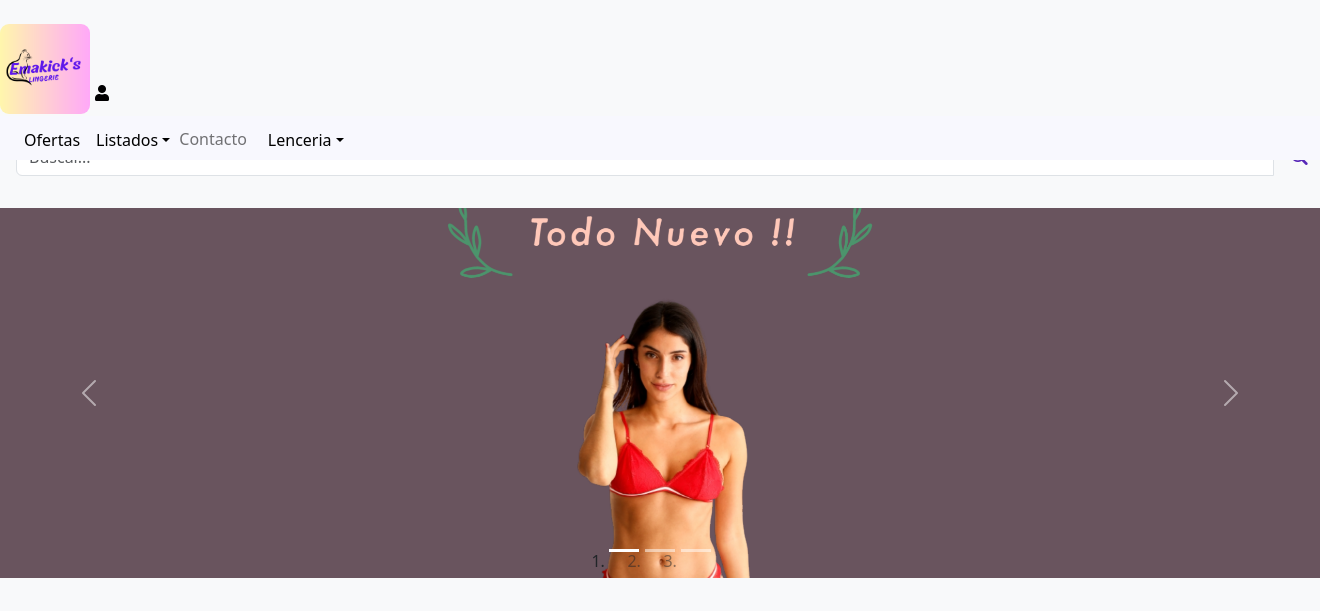
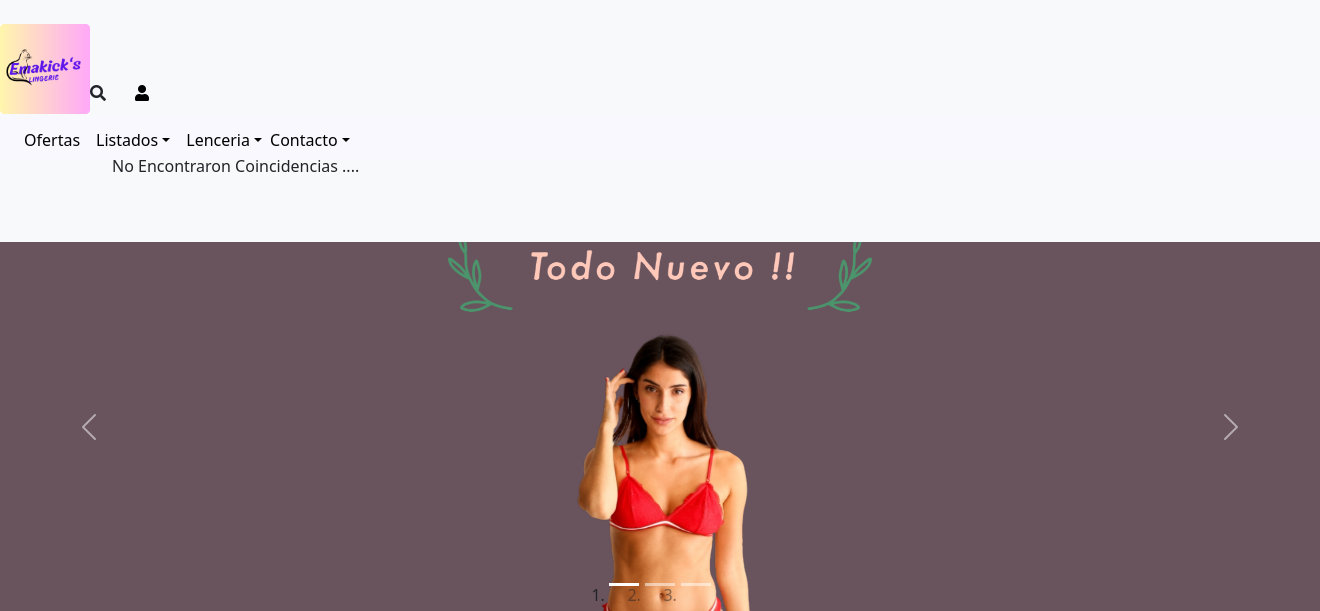
Before and after one commit to AdusoftCo/emakick2, a PHP site: page /index3.php in a window 1320 px wide; the page is wider, and only the part inside the window is pictured. Shown: the top 611 px of that part. Run offline with PHP 8.4, Linux system fonts and the light colour scheme.

Commit message:
con search general

```diff
--- a/css/estilos.css
+++ b/css/estilos.css
@@ -7,7 +7,7 @@ body {
     background-color: #f8f9fa;
 }
 
-.ronded {
+.rounded {
     border-radius: 10%;
     overflow: hidden;
 }
@@ -24,7 +24,9 @@ body {
     z-index: 1001;
     margin-top: 1.5rem;
     padding-top: 0.25rem;
+    border: none !important;
 }
+
 
 .navbar-toggler:focus {
     outline: none !important;
@@ -61,17 +63,23 @@ body {
     top: 55%;
     transform: translateY(-50%);
 }
-
+.custom-search-input {
+    margin: 0;
+    padding: 0;
+    background-color: #f8f8fe;
+    border: none;
+    outline: none;
+    box-shadow: none;
+}
 .dropdown-menu {
     right: 0;
     left: auto;
+    --bs-dropdown-padding-y: 0;
 }
 
 .mobile-icon {
     color: #000;
-    /* Set your desired color for the user icon */
     margin-left: 5px;
-    /* Adjust the margin as needed */
 }
 
 /* Custom styles to remove little down arrow and blue color */
@@ -121,16 +129,6 @@ body {
     transform: translate(-50%, -50%);
 }
 
-/*.image-container {
-    display: flex;
-    justify-content: center;
-    align-items: center;
-    width: 100%;
-    height: auto;
-    background-position: center;
-    background-repeat: no-repeat;
-    background-size: cover;
-}*/
 .display-5.text-center {
     text-align: center;
 }
@@ -175,7 +173,7 @@ h2 {
     text-align: center;
 }
 
-.dropdown-menu.wider {
+.dropdown-menu .wider {
     width: 400px;
     max-width: 110%;
     /* Adjust the value as needed */
@@ -222,22 +220,15 @@ h2 {
     cursor: pointer;
 }
 /* Custom styles for the footer dropdowns */
-/* Add this CSS to adjust spacing */
 .footer-dropdown .container {
     text-align: left;
-    /* Align the text to the left */
     margin-bottom: 20px;
-    /* Add margin to create space below the second dropdown */
 }
 .footer-dropdown .dropdown button {
     width: 100%;
-    /* Make the buttons full width of the container */
     text-align: left;
-    /* Align the text to the left */
     padding-right: 30px;
-    /* Add space for the dropdown arrow */
 }
-
 .boton:focus {
     box-shadow: none !important;
     outline: none !important;
@@ -267,7 +258,6 @@ h2 {
     color: forestgreen;
 }
 
-
 /* Media query for screen widths up to 768px (for mobile devices) */
 @media (max-width: 768px) {
     body {
@@ -275,6 +265,9 @@ h2 {
     }
     .text-pink {
         color: #5728b7;
+    }
+    .text-footer{
+        color: #000 !important;
     }
     .image-size{
         width: 80%;
@@ -319,10 +312,15 @@ h2 {
         /* Adjust the margin as needed */
     }
     .search-icon {
+        box-shadow: none !important;
+        outline: none !important;
         color: #5728b7;
         cursor: pointer;
+        border: none;
+        /* Remove the border */
+        background-color: transparent;
+        /* Remove the background color */
     }
-
     .footer-dropdown .dropdown-menu {
         width: 100vw;
         }
--- /dev/null
+++ b/footer.php
@@ -0,0 +1,66 @@
+<footer class="footer-dropdown text-footer mt-5">
+    <div class="container">
+        <div class="row">
+            <div class="col-12">
+                <!-- First dropdown with text -->
+                <div class="dropdown">
+                    <button class="btn dropdown-toggle w-100 text-start mb-2" type="button" id="dropdownText"
+                        data-bs-toggle="dropdown" aria-expanded="false" data-bs-auto-close="false">
+                        Información Del Local
+                    </button>
+                    <ul class="dropdown-menu" aria-labelledby="dropdownText">
+                        <li>
+                            <p class="ms-3">
+                                <i class="fas fa-map-marker-alt"></i>
+                                Castelli 234 Local 1, Once C.A.B.A.
+                            </p>
+                        </li>
+                        <li>
+                            <p class="ms-3">
+                                <i class="fas fa-phone"></i>
+                                11 5653 2820
+                            </p>
+                        </li>
+                        <li>
+                            <p class="ms-3">
+                                <i class="fas fa-envelope"></i>
+                                janere_645@hotmail.com
+                            </p>
+                        </li>
+                        <!-- Add more options as needed -->
+                    </ul>
+                </div>
+            </div>
+
+            <div class="col-12">
+                <!-- Second dropdown with links -->
+                <div class="dropdown">
+                    <button class="btn dropdown-toggle w-100 text-start mb-3" type="button" id="dropdownLinks"
+                        data-bs-toggle="dropdown" aria-expanded="false" data-bs-auto-close="false">
+                        Contacto
+                    </button>
+                    <ul class="dropdown-menu" aria-labelledby="dropdownLinks">
+                        <li><a class="dropdown-item" href="#">Contactános</a></li>
+                        <li><a class="dropdown-item" href="#">Listados</a></li>
+                        <!-- Add more links as needed -->
+                    </ul>
+                </div>
+            </div>
+
+            <div class="col-12 mt-2 mb-3 text-center">
+                <a class="faceook me-4" href="https://facebook.com" target="_blank"><i
+                        class="fab fa-facebook fa-2x"></i></a>
+                <a class="whatsapp" href="https://wa.me/5491150511072" target="_blank"><i
+                        class="fab fa-whatsapp fa-2x"></i></a>
+            </div>
+
+            <div class="footer-text">
+                <p>Tienda Emakick's Lingerie 2023 @ Todos los derechos reservados</p>
+                <p>Diseñado por Adusoft
+                    <span style="color:#FFD200; font-weight: strong;">❤</span>
+                </p>
+            </div>
+        </div>
+
+    </div>
+</footer>
--- a/index3.php
+++ b/index3.php
@@ -4,6 +4,25 @@ error_reporting(E_ALL ^ E_NOTICE);
 
 include 'conexion.php';
 include 'calculos.php';
+
+// $opcion = isset($_GET['option']) ? $_GET['option'] : '';
+$conexion = new conexion();
+
+// Check if a search query is submitted
+if ($_SERVER['REQUEST_METHOD'] === 'GET' && isset($_GET['searchQuery'])) {
+    $searchQuery = $_GET['searchQuery'];
+
+    // Specify the tables you want to search
+    $tables = ["cami_son_setas", "damas", "masculinos", "medias"];
+
+    // Use the search method from the conexion class
+    $results = $conexion->search("%$searchQuery%", $tables);
+
+    // Output the search results as HTML
+    displaySearchResults($results);
+
+    exit();
+}
 ?>
 
 <!DOCTYPE html>
@@ -21,20 +40,29 @@ include 'calculos.php';
 
 <body>
   <div class="container-fluid p-0">
-    <!-- Navbar with Bootstrap -->
     <nav class="navbar navbar-dropdown navbar-expand-lg navbar-light">
+      <!--Button Hamburger-->
       <button class="navbar-toggler pt-4 pe-1" type="button" data-bs-toggle="collapse" data-bs-target="#navbarNavDropdown"
         aria-controls="navbarNavDropdown" aria-expanded="false" aria-label="Toggle navigation">
         <span class="navbar-toggler-icon"></span>
       </button>
+      <!--Logo Imagen-->
       <div class="text-center mt-3 mb-3">
         <img src="imagenes/1.png" alt="Logo" width="90" height="90" class="img-fluid d-block mx-auto ronded">
       </div>
 
-    <!-- User Icon (Move this to the right corner) -->
       <div class="ml-auto d-flex align-items-center order-lg-2">
-      <a class="nav-link pt-5 pe-3" href="#" role="button" data-bs-toggle="dropdown"
-        data-bs-target="#userDropdownMenu">
+        <!--Formulario Searching -->
+        <form class="d-flex align-items-center" id="search-form" method="get" action="index3.php">
+          <a class="nav-link pt-5 pe-4" href="#" role="submit" data-bs-toggle="dropdown" data-bs-target="#userDropdown">
+            <i class="fas fa-search"></i>
+          </a>
+          <ul class="dropdown-menu dropdown-menu-end" aria-labelledby="userDropdown">
+            <li><input class="form-control mb-0 me-2 custom-search-input" type="text" id="searchQuery" name="searchQuery" placeholder="Buscar ..." aria-label="Search"></li>
+          </ul>
+        </form>
+        <!--Dropdown Users-->
+        <a class="nav-link pt-5 pe-3" href="#" role="button" data-bs-toggle="dropdown" data-bs-target="#userDropdownMenu">
             <i class="fas fa-user mobile-icon"></i>
         </a>
         <ul class="dropdown-menu dropdown-menu-end" aria-labelledby="userDropdownMenu">
@@ -43,6 +71,7 @@ include 'calculos.php';
         </ul>
       </div>
 
+      <!--Dropdown Categories -->
       <div class="collapse navbar-collapse" id="navbarNavDropdown">
         <ul class="navbar-nav mt-1 ps-3">
           <li class="nav-item">
@@ -59,10 +88,18 @@ include 'calculos.php';
             </ul>
           </li>
           <li class="nav-item dropdown">
-          <button class="btn dropdown-toggle ps-0" type="button" id="dropdownText" data-bs-toggle="dropdown" aria-expanded="false">
-              Contacto
-          </button>
-            <ul class="dropdown-menu" aria-labelledby="dropdownText">
+            <a class="nav-link dropdown-toggle ml-0" href="#" role="button" data-bs-toggle="dropdown"
+              data-bs-target="#lenceriaDropdownMenu">Lenceria</a>
+            <ul class="dropdown-menu" aria-labelledby="navbarDropdown" id="lenceriaDropdownMenu">
+              <li><a class="dropdown-item" href="#" data-bs-option="damas">Damas</a></li>
+              <li><a class="dropdown-item" href="#" data-bs-option="hombres">Hombres</a></li>
+              <li><a class="dropdown-item" href="#" data-bs-option="ninos">Niños</a></li>
+            </ul>
+          </li>
+          <li class="nav-item dropdown">
+            <a class="nav-link dropdown-toggle ps-0" href="#" role="button" data-bs-toggle="dropdown"
+              data-bs-target="dropdownText">Contacto</a>
+              <ul class="dropdown-menu" aria-labelledby="navbarDropdown" id="dropdownText">
                 <li><p class="ms-3">
                       <i class="fas fa-map-marker-alt"></i>
                         Castelli 234 Local 1, Once C.A.B.A.
@@ -80,30 +117,31 @@ include 'calculos.php';
                 </li>
               </ul>
           </li>
-        <li class="nav-item dropdown">
-          <a class="nav-link dropdown-toggle ml-0" href="#" role="button" data-bs-toggle="dropdown"
-            data-bs-target="#lenceriaDropdownMenu">Lenceria</a>
-          <ul class="dropdown-menu" aria-labelledby="navbarDropdown" id="lenceriaDropdownMenu">
-            <li><a class="dropdown-item" href="#" data-bs-option="damas">Damas</a></li>
-            <li><a class="dropdown-item" href="#">Hombres</a></li>
-            <li><a class="dropdown-item" href="#">Niños</a></li>
-          </ul>
-        </li>
         </ul>
       </div>
     </nav>
-  <!--Rest of the Body (Carrousel!)-->
-  <div class="row justify-content-center">
-    <div class="col-12 mt-0">
-      <form id="searchForm" method="get" action="index3.php">
-        <div class="input-group mb-2">
-          <input type="text" class="form-control ms-3" id="searchQuery" name="searchQuery" placeholder="Buscar..."
-                style="width: calc(90% - 50px);">
-          <button class="btn" type="submit" style="color: #5728b7;"><i class="bi bi-search"></i></button>
+  <!-- Search results will be inserted here dynamically -->
+  <div class="row d-flex justify-content-center mb-5">
+    <div class="col-md-10 col-sm-6 mt-3">
+        <div id="search-results-container">
+          <!-- Insertion will begin here dynamically -->
+          <?php
+          if (!empty($results)) {
+            foreach ($results as $result) {
+              displaySearchResult($result);
+            }
+          }else{
+              echo '<p>No Encontraron Coincidencias ....</p>';
+          }
+              ?>
         </div>
-      </form>
+      <!--<table class="table tabla__galeria" style="background-color:#FAFAFA;">
+                   Table content ...
+          </table>-->
     </div>
   </div>
+
+  <!--Rest of the Body (Carrousel!) -->
   <div class="row justify-content-center carousel-row mt-4">
     <div class="col-12 p-0">
       <div id="carouselExampleIndicators" class="carousel slide" data-bs-ride="carousel">
@@ -143,11 +181,11 @@ include 'calculos.php';
     <?php
     // Example usage of the generateSection function
     //generateSection("TEMPORADA VERANO 2024", "imagenes/verano.png", "Verano Image");
-    generateSection("DAMAS", "imagenes/dama1_ps.png", "damas.php", "Mujer Image");
+    generateSection("DAMAS", "imagenes/mujerMxM.png", "damas.php", "Mujer Image");
 
-    generateSection("HOMBRES", "imagenes/hombre-playa.webp", "", "Hombre Image");
+    generateSection("HOMBRES", "imagenes/g3man.jpg", "", "Hombre Image");
 
-    generateSection("CHICOS", "imagenes/nina-playa.webp", "", "Niños Image");
+    generateSection("CHICOS", "imagenes/chicosFront.jpg", "", "Niños Image");
     ?>
 
     <!-- Modal to display the table content -->
@@ -167,71 +205,33 @@ include 'calculos.php';
         </div>
       </div>
   </div>
-<!-----Footer From Here !!!----->
-<footer class="footer-dropdown mt-5">
-  <div class="container">
-    <div class="row">
-      <div class="col-12">
-        <!-- First dropdown with text -->
-        <div class="dropdown">
-          <button class="btn boton dropdown-toggle w-100 text-start mb-2" type="button"
-          id="dropdownText" data-bs-toggle="dropdown" aria-expanded="false" data-bs-auto-close="false">
-            Información Del Local
-          </button>
-          <ul class="dropdown-menu" aria-labelledby="dropdownText">
-            <li><p class="ms-3">
-                  <i class="fas fa-map-marker-alt"></i>
-                    Castelli 234 Local 1, Once C.A.B.A.
-                </p></li>
-            <li><p class="ms-3">
-                  <i class="fas fa-phone"></i>
-                  11 5653 2820
-                </p></li>
-            <li><p class="ms-3">
-                  <i class="fas fa-envelope"></i>
-                  janere_645@hotmail.com
-                </p></li>
-            <!-- Add more options as needed -->
-          </ul>
-        </div>
-      </div>
 
-      <div class="col-12">
-          <!-- Second dropdown with links -->
-          <div class="dropdown">
-            <button class="btn boton dropdown-toggle w-100 text-start mb-3" type="button"
-            id="dropdownLinks" data-bs-toggle="dropdown" aria-expanded="false" data-bs-auto-close="false">
-              Información
-            </button>
-            <ul class="dropdown-menu" aria-labelledby="dropdownLinks">
-              <li><a class="dropdown-item" href="#">Nosotros</a></li>
-              <li><a class="dropdown-item" href="#">Listas y Catalogos</a></li>
-              <!-- Add more links as needed -->
-            </ul>
-          </div>
-      </div>
-
-      <div class="col-12 mt-2 mb-3 text-center">
-        <a class="faceook me-4" href="https://facebook.com" target="_blank"><i class="fab fa-facebook fa-2x"></i></a>
-        <a class="whatsapp" href="https://wa.me/5491150511072" target="_blank"><i class="fab fa-whatsapp fa-2x"></i></a>
-      </div>
-
-      <div class="footer-text">
-        <p>Tienda Emakick's Lingerie 2023 @ Todos los derechos reservados</p>
-        <p>Diseñado por Adusoft
-        <span style="color:#FFD200; font-weight: strong;">❤</span>
-        </p>
-      </div>
-    </div>
-
-  </div>
-</footer>
+<?php include 'footer.php'; ?>
 
   <!-- JavaScript Bundle -->
   <script src="https://ajax.googleapis.com/ajax/libs/jquery/3.6.0/jquery.min.js"></script>
   <script src="https://cdn.jsdelivr.net/npm/bootstrap@5.3.0/dist/js/bootstrap.bundle.min.js"></script>
 
   <script>
+      const searchForm = document.getElementById('search-form');
+      const searchResultsContainer = document.getElementById('search-results-container');
+
+      searchForm.addEventListener('submit', async (event) => {
+          event.preventDefault(); // Prevent default form submission
+          const searchQuery = document.getElementById('searchQuery').value;
+
+          // Make an AJAX request to the current page (index3.php) with the searchQuery
+          try {
+              const response = await fetch(`index3.php?searchQuery=${searchQuery}`);
+              const html = await response.text();
+
+              // Update the page content with the search results
+              searchResultsContainer.innerHTML = html;
+          } catch (error) {
+              console.error('Error:', error);
+          }
+      });
+    //Modal Table
     $(document).ready(function() {
       var modal = $('#tableModal');
       var tableWrapper = $('#tableWrapper');
@@ -257,22 +257,20 @@ include 'calculos.php';
     });
 
     // Handle the click event for the links inside the navbar and dropdown menu
-    $('.navbar-nav .nav-link').on('click', function(e) {
+    $('.navbar-nav .dropdown-menu .dropdown-item').on('click', function(e) {
       e.preventDefault();
       var opcion = $(this).attr('data-bs-option');
-      if (opcion) {
+
+    // Check if the target is the modal
+      if ($(this).closest('.dropdown').find('.nav-link').attr('data-bs-target') === '#listadosDropdownMenu') {
         openTableModal(opcion);
-      }
-    });
-
-    $('.navbar-nav .dropdown-menu .dropdown-item').on('click', function(e) {
-      e.preventDefault();
-      var opcion = $(this).text().trim().toLowerCase();
-      if (opcion) {
-        openTableModal(opcion);
+      } else {
+      // Redirect to the target page
+        window.location.href = opcion + '.php';
       }
     });
   });
   </script>
+
 </body>
 </html>
```
Also changed, not shown: calculos.php (+36 -36 lines), galeria.php (+5 -7 lines), imagenes/1706037493_camMangaCorta.jpg (added), imagenes/1706037845_camMLarga.jpg (added), imagenes/camMLarga.jpg (added), imagenes/chicosFront.jpg (added), imagenes/g3man.jpg (added), imagenes/mujerMxM.png (added). Lines whose indentation alone changed are shown as unchanged.
